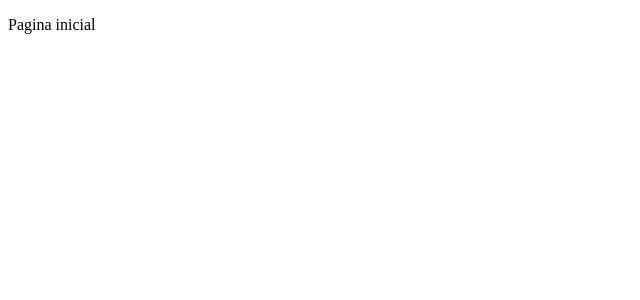
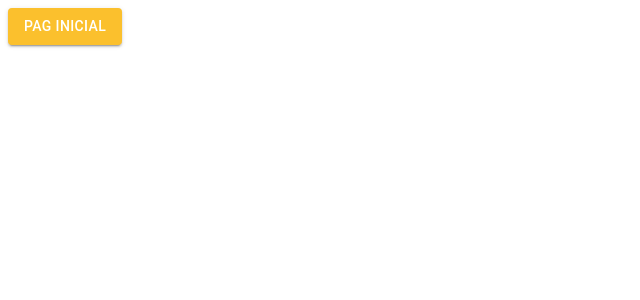
Before and after one commit to LeandroSantosP/Project-Cadratos, a React (Vite) app: page /pagina-inicial in a window 1280 px wide. Shown: the top 300 px of the page, without its empty margins (0-640 px from the left). Built offline with nearby package versions, Linux system fonts and the light colour scheme.

Commit message:
instalndo o material ui e colocando o themeLighr

```diff
--- a/package.json
+++ b/package.json
@@ -9,6 +9,9 @@
     "preview": "vite preview"
   },
   "dependencies": {
+    "@emotion/react": "^11.10.5",
+    "@emotion/styled": "^11.10.5",
+    "@mui/material": "^5.11.1",
     "react": "^18.2.0",
     "react-dom": "^18.2.0",
     "react-router-dom": "^6.6.0"
--- a/src/App.tsx
+++ b/src/App.tsx
@@ -1,12 +1,17 @@
+import { ThemeProvider } from '@mui/material';
 import { BrowserRouter } from 'react-router-dom'
-import { AppRoutes } from './routes'
+import { AppRoutes } from './routes';
+import { LightTheme } from './shared/themes';
+
 
 function App() {
 
   return (
-    <BrowserRouter>
-        <AppRoutes />
-    </BrowserRouter>
+    <ThemeProvider theme={LightTheme}>
+      <BrowserRouter>
+          <AppRoutes />
+      </BrowserRouter>
+    </ThemeProvider>
   )
 }
 
--- a/src/routes/index.tsx
+++ b/src/routes/index.tsx
@@ -1,10 +1,11 @@
+import { Button } from "@mui/material";
 import { Routes, Route, Navigate } from "react-router-dom";
 
 export const AppRoutes = () => {
 
    return (
       <Routes>
-         <Route path="/pagina-inicial" element={<p>Pagina inicial</p>} />
+         <Route path="/pagina-inicial" element={<Button variant="contained" color="primary">pag inicial</Button>} />
 
          <Route path="*" element={<Navigate to="/pagina-inicial"/>} />
       </Routes>
--- /dev/null
+++ b/src/shared/themes/Light.ts
@@ -0,0 +1,23 @@
+import { createTheme } from "@mui/material";
+import { cyan, yellow } from "@mui/material/colors";
+
+export const LightTheme = createTheme({
+   palette: {
+      primary: {
+         main: yellow[700],
+         dark: yellow[800],
+         light: yellow[500],
+         contrastText:'#fff',
+      },
+      secondary: {
+         main: cyan[500],
+         dark: cyan[400],
+         light: cyan[300],
+         contrastText:'#fff',
+      },
+      background: {
+         default: '#f7f8f3',
+         paper: '#fff',
+      }
+   }
+});
--- a/src/shared/themes/index.ts
+++ b/src/shared/themes/index.ts
@@ -1 +1 @@
-export {  };
+export * from './Light';
```
Also changed, not shown: 1 other file (tests, documents, lock files or other folders).
